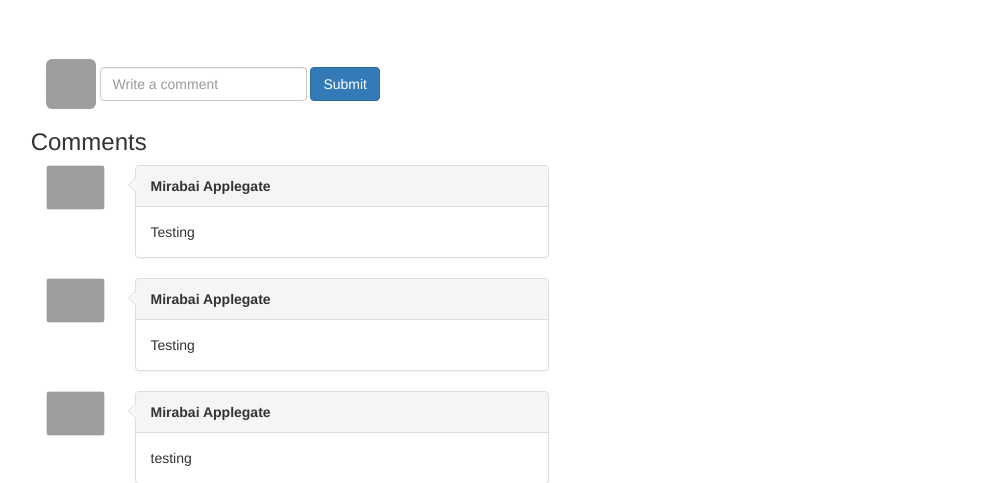
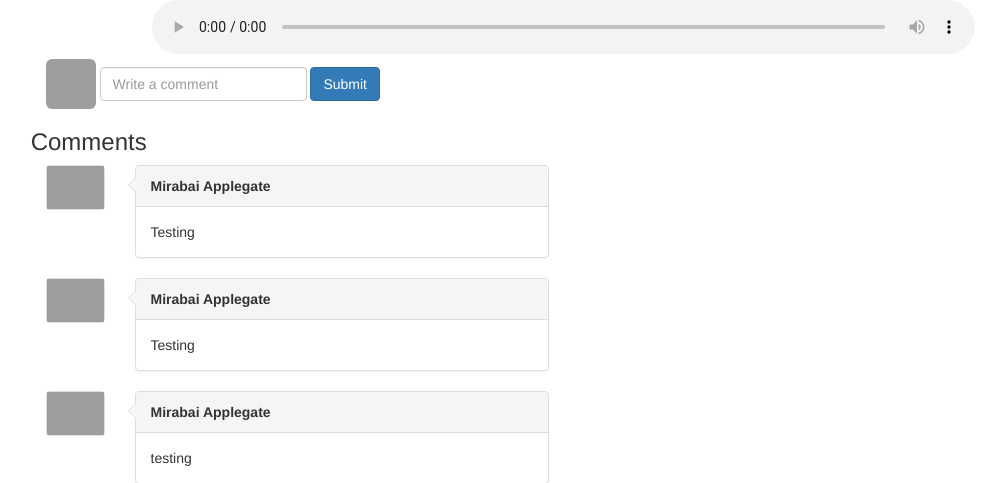
Before and after one commit to mirabaiapplegate/podcast_project, a Flask app: page /1 in a window 1280 px wide. Shown: the part 561-1044 px from the top of the page, without its empty margins (76-1082 px from the left). Run offline with Flask 2, Linux system fonts and the light colour scheme; data comes from the database, SQL or seed files in the repository; some libraries are stand-ins or nearby versions; grey boxes are pictures that could not be loaded.

Commit message:
Stretch audio player to full width

```diff
--- a/static/css/podcast.css
+++ b/static/css/podcast.css
@@ -66,3 +66,6 @@
       margin-top: 200px;
       text-align: center;
 }
+audio {
+  width: 100%;
+}
--- a/templates/podcast.html
+++ b/templates/podcast.html
@@ -13,12 +13,6 @@
       <h4>{{ podcast.show }}: {{ podcast.title }}</h4>
       <p>{{ podcast.description }}</p>
 
-      <!-- Audio -->
-      <audio id="audio" controls>
-        <source src="{{ podcast.audio }}" class="player_audio" type="audio/mpeg">
-      </audio>
-      <!-- End Audio -->
-
       <!-- Start Carousel -->
       <div id="carousel-image" class="carousel slide" data-ride="carousel" data-interval="false">
         <!-- Indicators -->
@@ -31,6 +25,13 @@
         </div>
       </div>
       <!-- End Carousel -->
+
+      <!-- Audio -->
+      <audio id="audio" controls>
+        <source src="{{ podcast.audio }}" class="player_audio" type="audio/mpeg">
+      </audio>
+      <!-- End Audio -->
+
     </div><!-- End columns -->
   </div><!-- End row -->
 
```
